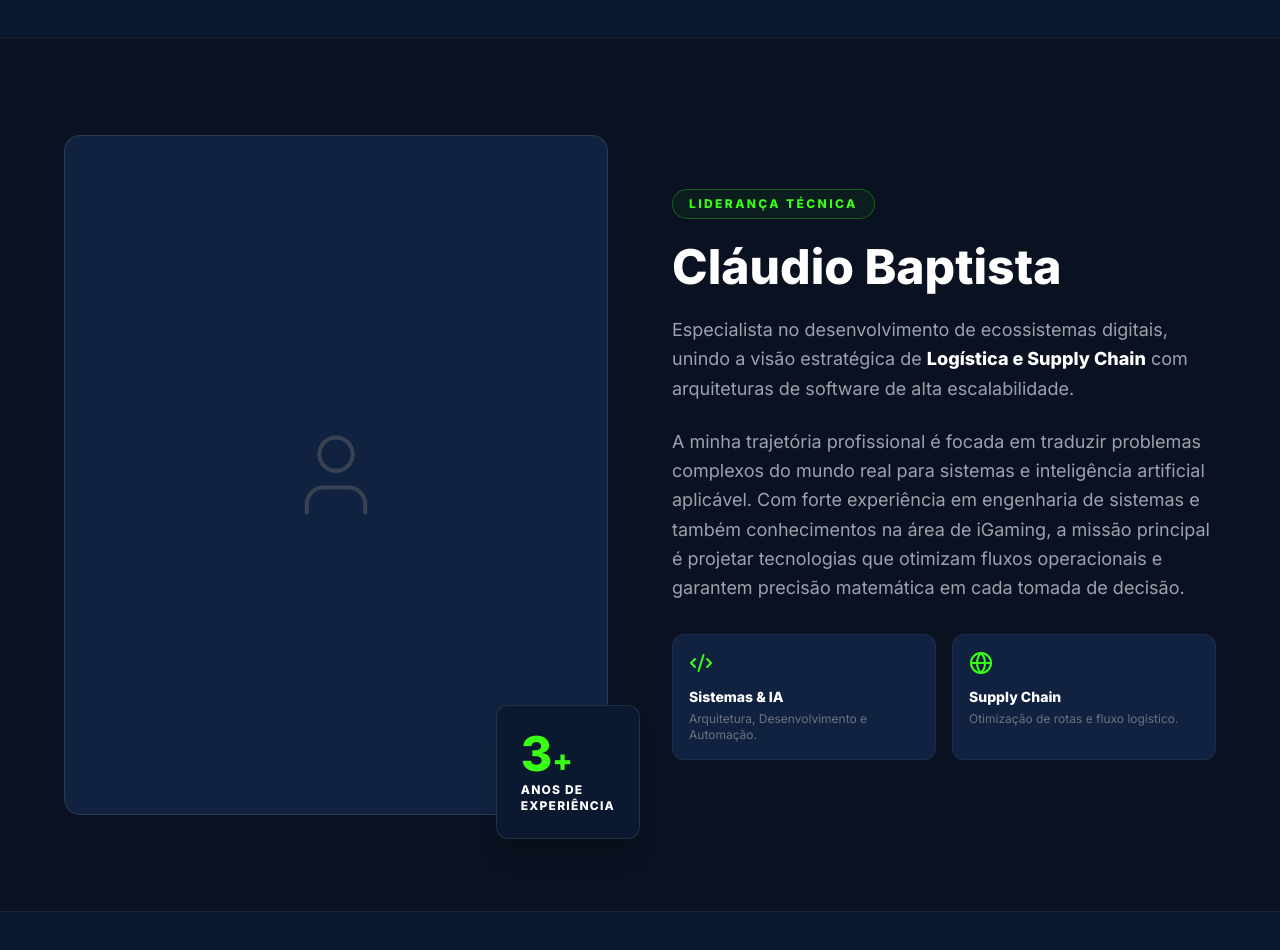
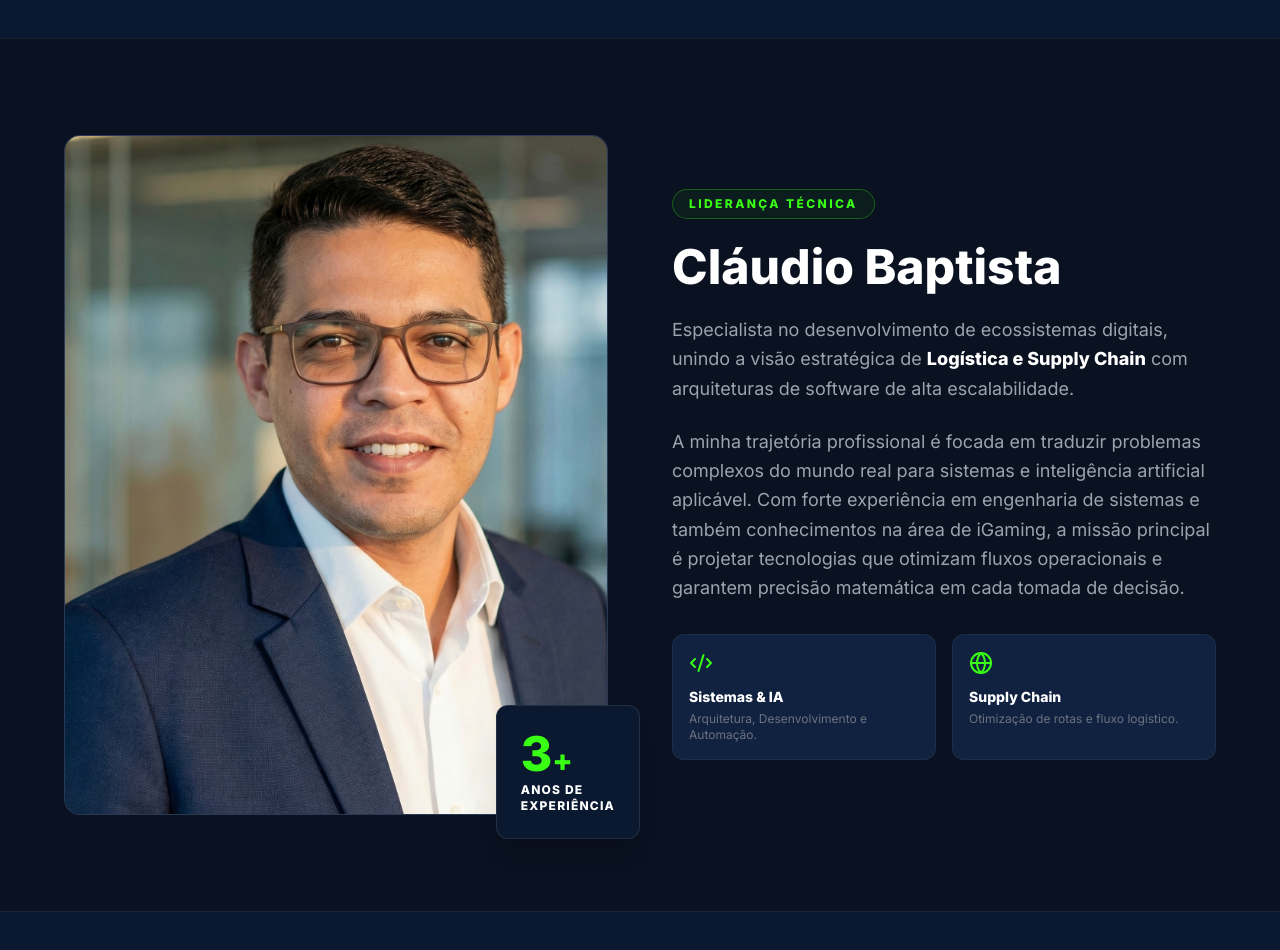
Before and after one commit to ClaudioBaptista/portfolio-claudio, a React (Vite) app: page / in a window 1280 px wide. Shown: the part 1580-2530 px from the top of the page. Built offline with nearby package versions, Linux system fonts and the light colour scheme.

Commit message:
Corrigindo nome da foto

```diff
--- a/src/App.jsx
+++ b/src/App.jsx
@@ -1,6 +1,6 @@
 import React, { useState, useEffect } from 'react';
 import { motion, AnimatePresence, useScroll, useSpring } from 'framer-motion';
-import { Globe, Code2, Brain, Mail, Instagram, Menu, X, Sun, Moon, ArrowUp, Zap, MessageCircle, Truck, Send, Cloud, Database, Server, User } from 'lucide-react';
+import { Globe, Code2, Brain, Mail, Instagram, Menu, X, Sun, Moon, ArrowUp, Zap, MessageCircle, Truck, Send, Cloud, Database, Server } from 'lucide-react';
 import { Analytics } from "@vercel/analytics/react";
 import { Toaster, toast } from 'react-hot-toast';
 
@@ -221,13 +221,16 @@ const App = () => {
         </div>
       </section>
 
-      {/* NOVA SECÇÃO: LIDERANÇA / BIOGRAFIA */}
+      {/* SECÇÃO: LIDERANÇA / BIOGRAFIA COM A FOTOGRAFIA */}
       <section id="founder" className={`py-24 px-6 relative z-10 border-t transition-colors duration-300 ${theme === 'dark' ? 'bg-[#0a1120] border-white/5' : 'bg-gray-50 border-gray-200'}`}>
         <div className="max-w-6xl mx-auto grid md:grid-cols-2 gap-16 items-center">
 
           <motion.div initial={{ opacity: 0, scale: 0.95 }} whileInView={{ opacity: 1, scale: 1 }} viewport={{ once: true }} transition={{ duration: 0.6 }} className="relative">
             <div className={`aspect-square md:aspect-[4/5] rounded-2xl overflow-hidden border flex items-center justify-center ${theme === 'dark' ? 'bg-card border-white/10' : 'bg-white border-gray-200 shadow-sm'} relative group`}>
-               <User size={100} strokeWidth={1} className={theme === 'dark' ? 'text-gray-700' : 'text-gray-300'} />
+
+               {/* FOTOGRAFIA INSERIDA AQUI */}
+               <img src="/claudio.jpg" alt="Cláudio Baptista" className="w-full h-full object-cover object-top" />
+
                <div className={`absolute inset-0 opacity-0 group-hover:opacity-100 transition-opacity duration-500 pointer-events-none ${theme === 'dark' ? 'bg-neon/5' : 'bg-green-600/5'}`} />
             </div>
 
```
